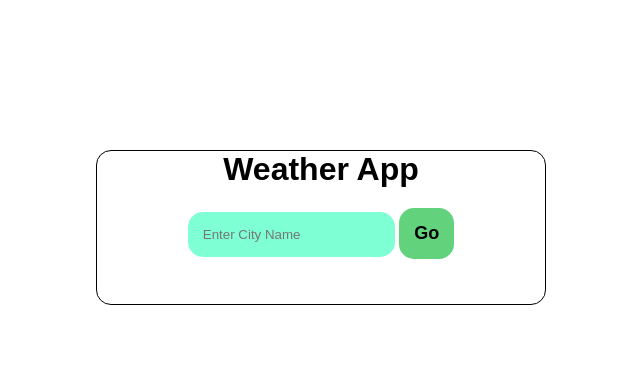
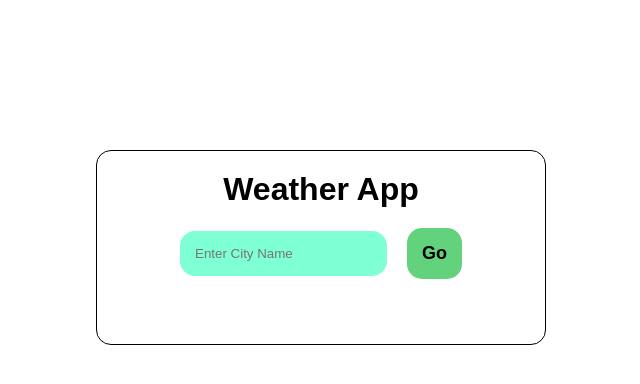
Before and after one commit to biman16/weather-app, a plain HTML site: page frontend/index.html in a window 1280 px wide. Shown: the whole page, without its empty margins (319-959 px from the left). Drawn offline with Linux system fonts and the light colour scheme.

Commit message:
Move frontend files into frontend folder and add README

```diff
--- a/script.js
+++ b/frontend/script.js
@@ -18,7 +18,7 @@ function showData(data) {
     if (data.cod === "404") {
         weatherData.innerHTML = `<h2>City not found</h2>`;
     }else{
-        let temp = data.main.temp;
+    let temp = data.main.temp;
     let humidity = data.main.humidity;
     let windSpeed = data.wind.speed;
     let description = data.weather[0].description;
--- a/style.css
+++ b/frontend/style.css
@@ -18,13 +18,16 @@ main {
 }
 
 .weather{
-    margin: 20px, 5px;
+    margin: 20px 5px;
 }
 .weather h1 {
    text-align: center;
 }
 
 .search-box {
+    display: flex;
+    justify-content: center;
+    align-items: center;
     width: 100%;
     padding: 20px;
     gap: 20px;
```
Also changed, not shown: README.md (added), frontend/index.html (renamed from index.html).
